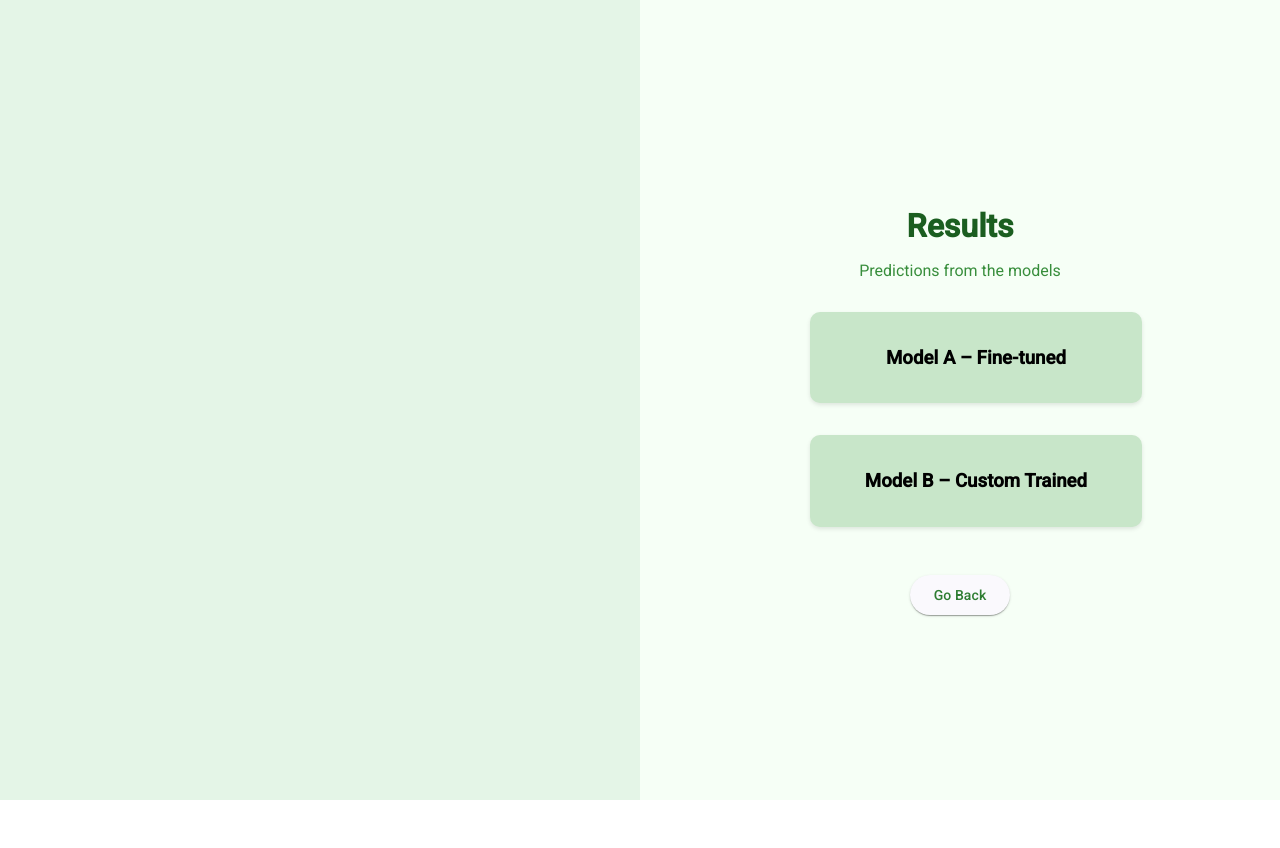
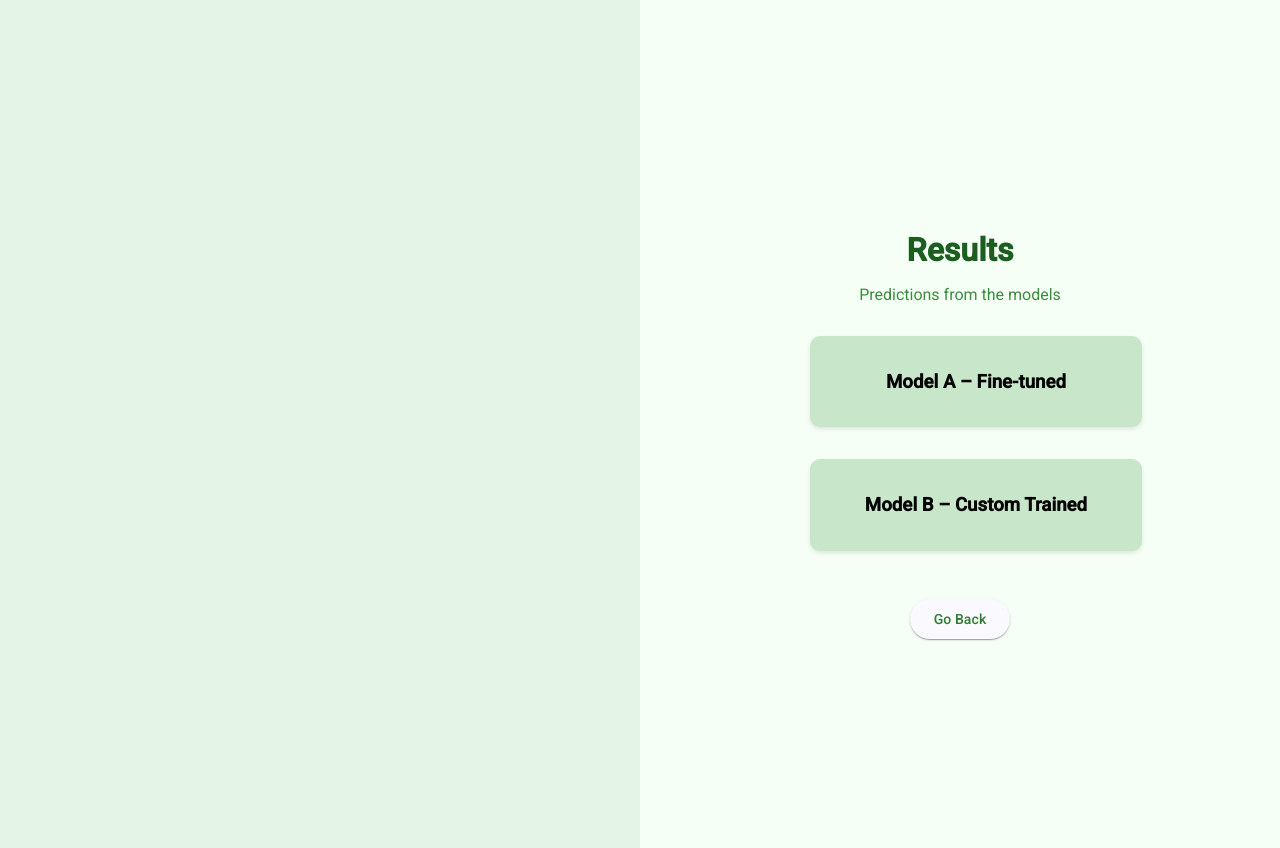
Before and after one commit to JGAguado/GreenEye, an Angular app in the folder frontend/: page /results in a window 1280 px wide. Before the commit the page ends 800 px from the top, so only its background shows below. Built offline with nearby package versions, Linux system fonts and the light colour scheme.

Commit message:
Fix scrolling issues

```diff
--- a/frontend/src/app/pages/results.component.scss
+++ b/frontend/src/app/pages/results.component.scss
@@ -1,7 +1,7 @@
 .results-container {
   display: flex;
-  height: 100vh;
-  overflow: hidden;
+  min-height: 100vh; // Change from height to min-height
+  overflow: auto; // Change from hidden to auto to allow scrolling
   background: #f6fff6; // Match the background color of the upload page
   flex-direction: row; // Default: side by side
 }
@@ -12,12 +12,15 @@
   display: flex;
   align-items: center;
   justify-content: center;
+  min-height: 100vh; // Ensure minimum height
+  overflow: auto; // Allow scrolling in left panel for zoom
 
   img {
     border-radius: 50%; // Circular image
     width: 80%; // Match the size of the illustration on the upload page
     aspect-ratio: 1 / 1; // Maintain a square aspect ratio
     object-fit: cover; // Ensure the image fits within the circle
+    max-width: none; // Allow image to scale with zoom
   }
 }
 
@@ -28,6 +31,8 @@
   justify-content: center;
   align-items: center;
   padding: 1.5rem 0;
+  min-height: 100vh; // Ensure minimum height
+  overflow: auto; // Allow scrolling when content overflows
 }
 
 @media (max-width: 768px) {
```
